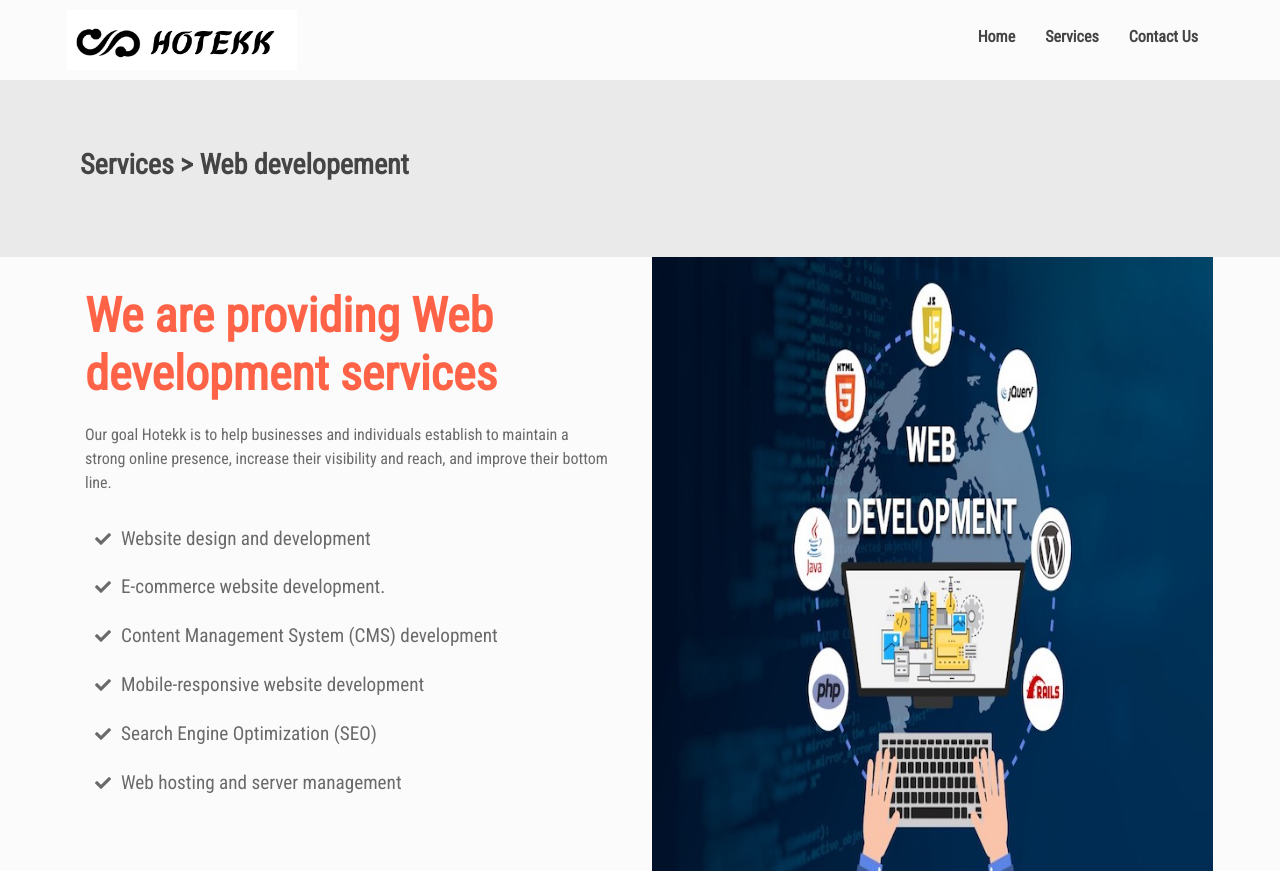
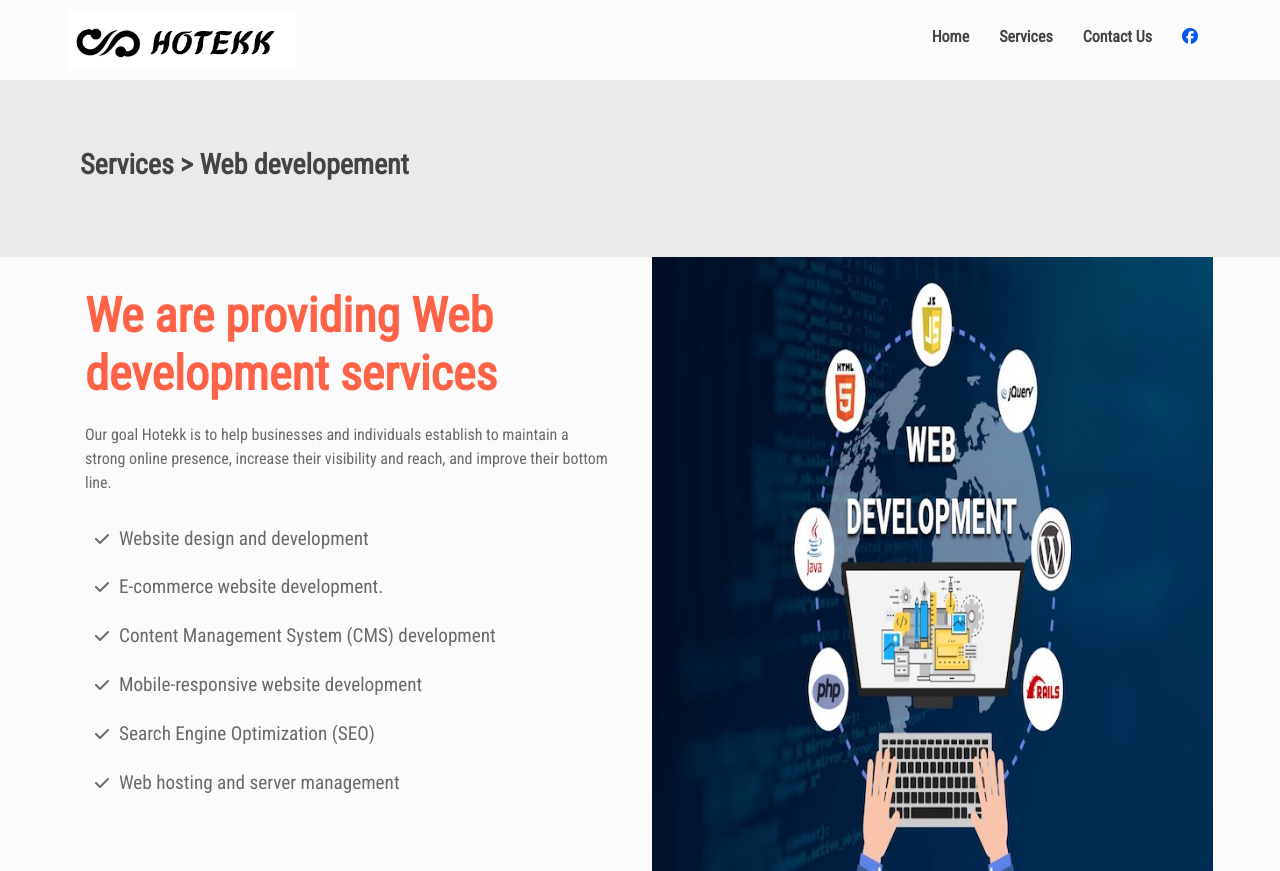
Before and after one commit to hotekk2021/hotekk2021.github.io, a plain HTML site: page serv1.html in a window 1280 px wide. Shown: the top 871 px of the page. Drawn offline with nearby package versions, Linux system fonts and the light colour scheme; a script that the page names is missing.

Commit message:
Add files via upload

```diff
--- a/contactus.html
+++ b/contactus.html
@@ -17,6 +17,7 @@
     <link rel="preconnect" href="https://fonts.googleapis.com">
     <link rel="preconnect" href="https://fonts.gstatic.com" crossorigin>
     <link href="https://fonts.googleapis.com/css2?family=Roboto+Condensed&display=swap" rel="stylesheet">
+    <script src="https://kit.fontawesome.com/a12a191c7d.js" crossorigin="anonymous"></script>
 </head>
 
 <body>
@@ -37,6 +38,9 @@
                             <li><a href="index.html">Home</a></li>
                             <li><a href="service.html">Services</a></li>
                             <li><a href="contactus.html">Contact Us</a></li>
+                            <li><a href="https://www.facebook.com/profile.php?id=100091445940475" target="_blank"><i
+                                        class="fa-brands fa-facebook fa-beat" style="color: #0259ed;"></i></a>
+                            </li>
                         </ul>
                     </div>
                 </div>
--- a/serv1.html
+++ b/serv1.html
@@ -17,6 +17,7 @@
     <link rel="preconnect" href="https://fonts.googleapis.com">
     <link rel="preconnect" href="https://fonts.gstatic.com" crossorigin>
     <link href="https://fonts.googleapis.com/css2?family=Roboto+Condensed&display=swap" rel="stylesheet">
+    <script src="https://kit.fontawesome.com/a12a191c7d.js" crossorigin="anonymous"></script>
 </head>
 
 <body>
@@ -37,6 +38,9 @@
                             <li><a href="index.html">Home</a></li>
                             <li><a href="service.html">Services</a></li>
                             <li><a href="contactus.html">Contact Us</a></li>
+                            <li><a href="https://www.facebook.com/profile.php?id=100091445940475" target="_blank"><i
+                                        class="fa-brands fa-facebook fa-beat" style="color: #0259ed;"></i></a>
+                            </li>
                         </ul>
                     </div>
                 </div>
```
Also changed, not shown: index.html (+4 -0 lines), serv2.html (+4 -0 lines), serv3.html (+4 -0 lines), serv4.html (+4 -0 lines), serv5.html (+4 -0 lines), serv6.html (+4 -0 lines), service.html (+4 -0 lines), thanks.html (+4 -1 lines).
